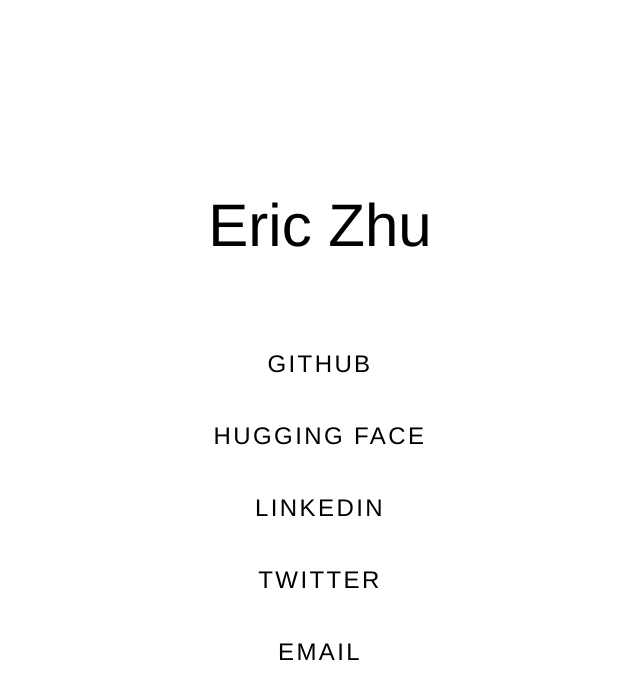
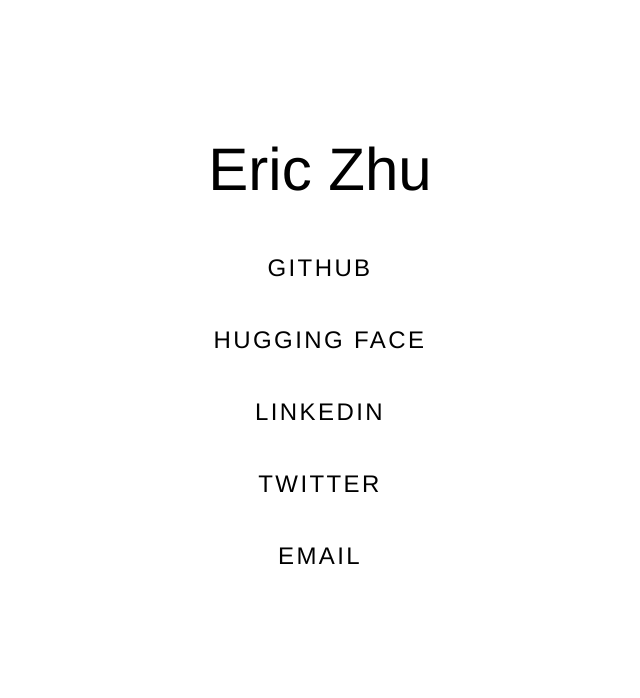
Before and after one commit to ericfzhu/website, a Next.js app: page /socials in a window 1280 px wide. Shown: the top 698 px of the page, without its empty margins (320-960 px from the left). Built offline with nearby package versions, Linux system fonts and the light colour scheme.

Commit message:
Update div positioning

```diff
--- a/pages/index.tsx
+++ b/pages/index.tsx
@@ -21,7 +21,7 @@
 
             <motion.div className="flex-col flex items-center align-middle justify-center select-none">
                 <motion.div
-                    initial={{ opacity: 1, y: '22vh' }}
+                    initial={{ opacity: 1, y: '15vh' }}
                     animate={{ y: '37vh' }}
                     transition={{ duration: 0.5, type: 'tween' }}
                 >
@@ -37,11 +37,13 @@
                         <button className="p-3 uppercase">Socials</button>
                     </Link>
                     {' / '}
-                    <Link href="/podsearch">
+                    <a href="https://podsearch.app"
+                          target="_blank"
+                          rel="noreferrer">
                         <button disabled className="p-3 line-through uppercase">
                             PodSearch
                         </button>
-                    </Link>
+                    </a>
                     {/*{" / "}*/}
                     {/*<Link href="/palette-diffusion"><button disabled className="p-3 line-through">Palette Diffusion</button></Link>*/}
                 </motion.div>
--- a/pages/socials.tsx
+++ b/pages/socials.tsx
@@ -16,10 +16,10 @@
         },
     }
     const item = {
-        hidden: { opacity: 0, y: '17vh' },
+        hidden: { opacity: 0, y: '5vh' },
         show: {
             opacity: 1,
-            y: '17vh',
+            y: '5vh',
             transition: {
                 type: 'tween',
                 duration: 1.2,
@@ -70,7 +70,7 @@
             <div className="flex-col flex items-center align-middle justify-center scrollbar-hide">
                 <motion.div
                     initial={{ y: '37vh' }}
-                    animate={{ y: '22vh' }}
+                    animate={{ y: '15vh' }}
                     transition={{ duration: 0.5, type: 'tween', delay: 0.2 }}
                 >
                     <Link href="/">
```
